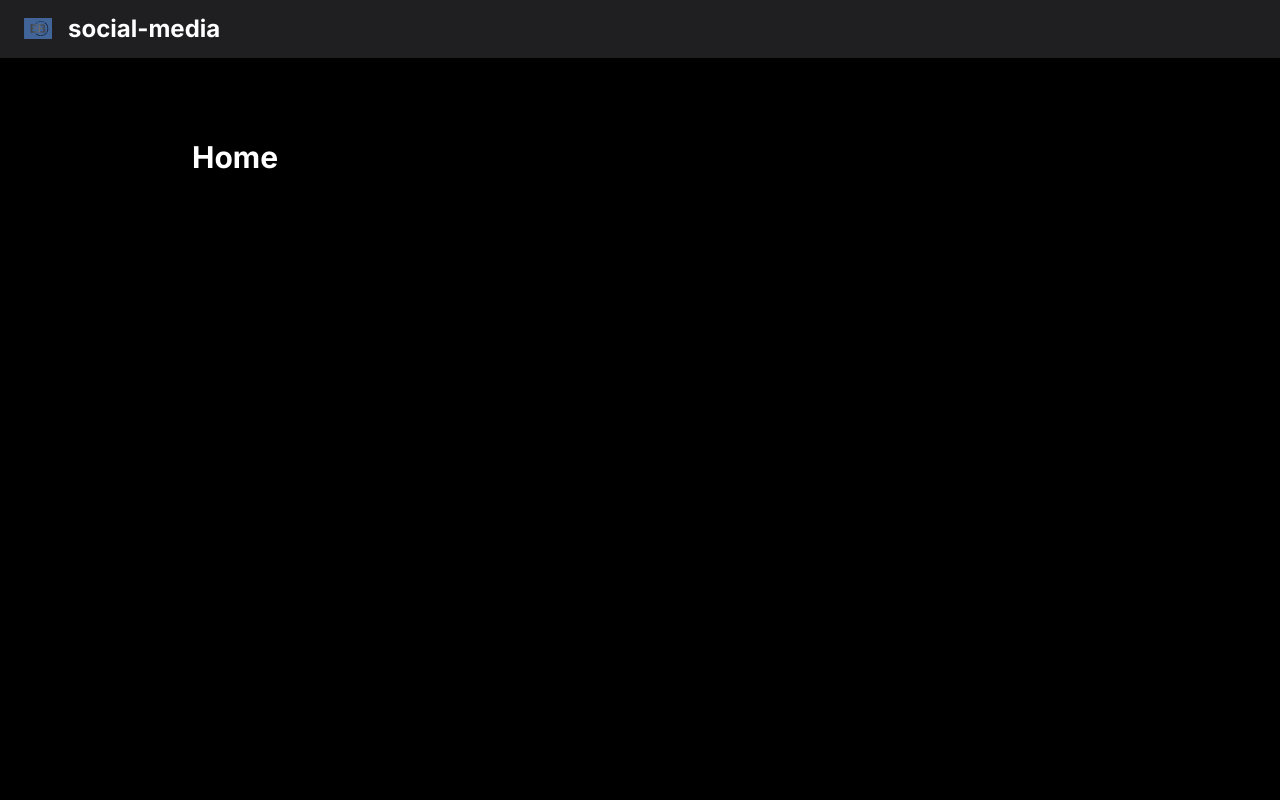
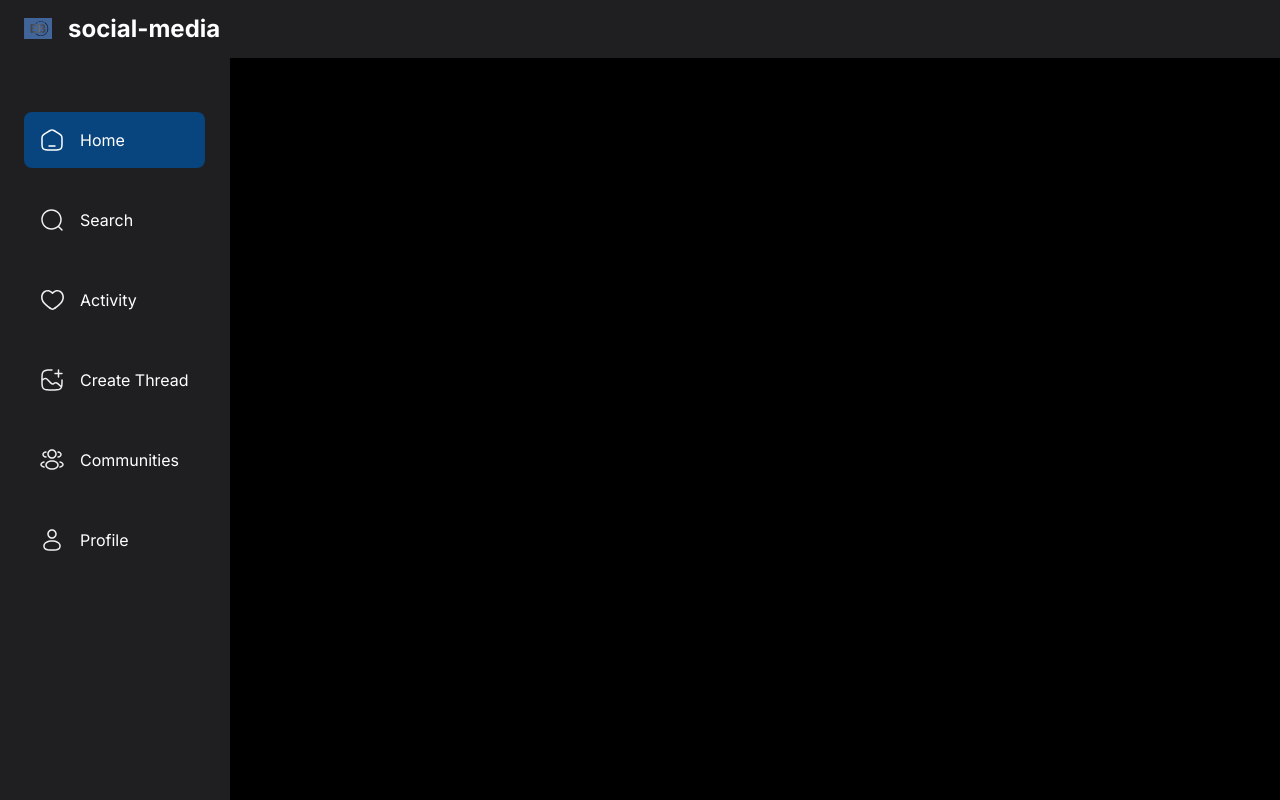
Before and after one commit to itsevanb/social_media, a Next.js app: page / in a window 1280 px wide. Shown: the top 800 px of the page. Built offline with nearby package versions, Linux system fonts and the light colour scheme; no server answers.

Commit message:
leftside bar is complete

```diff
--- a/app/globals.css
+++ b/app/globals.css
@@ -75,7 +75,7 @@
   }
 
   .leftsidebar {
-    @apply sticky left-0 top-0 z-20 flex h-screen w-fit flex-col justify-between overflow-auto border-r border-r-dark-4 bg-dark-2 pb-5 pt-28 max-md:hidden;
+    @apply sticky left-0 top-0 z-20 flex h-screen w-fit flex-col justify-between overflow-auto border-r border-r-dark-4 bg-dark-4 pb-5 pt-28 max-md:hidden;
   }
 
   .leftsidebar_link {
--- a/components/shared/LeftSidebar.tsx
+++ b/components/shared/LeftSidebar.tsx
@@ -1,5 +1,60 @@
+"use client"
+
+import {sidebarLinks} from "@/constants"
+import { SignOutButton, SignedIn } from "@clerk/nextjs";
+import Image from "next/image";
+import Link from "next/link";
+import { usePathname, useRouter } from 'next/navigation';
+
 function LeftSidebar () {
-    return <h1>LeftSidebar</h1>
+    const router = useRouter();
+    const pathname = usePathname();
+    return (
+        <section className="custom-scrollbar leftsidebar">
+            <div className="flex w-full flex-1 flex-col gap-6 px-6">
+                {sidebarLinks.map((link) => {
+                    const isActive = (pathname.includes(link.route) && link.route.length > 1) || pathname === link.route;
+
+                    return(
+                        <div>
+                            <Link
+                            href={link.route}
+                            key={link.label}
+                            className={`leftsidebar_link ${isActive && 'bg-primary-500'}`}
+                            >
+                                <Image
+                                src={link.imgURL}
+                                alt={link.label}
+                                width={24}
+                                height={24}
+                                />
+                                <p className="text-light-1 max-lg:hidden">
+                                {link.label}
+                                </p>
+                        </Link>
+                    </div>
+                )}
+            )}
+            </div>
+            <div className="mt-10 px-6">
+            <SignedIn>
+                    <SignOutButton signOutCallback={() => router.push('/sign-in')}>
+                        <div className="flex cursor-pointer gap-4 p-4">
+                            <Image
+                            src="/assets/logout.svg"
+                            alt="logout"
+                            width={24}
+                            height={24}
+                            />
+                            <p className="text-light-2 max-lg:hidden">
+                                Logout
+                            </p>
+                        </div>
+                    </SignOutButton>
+                </SignedIn>
+            </div>
+        </section>
+    )
 }
 
 export default LeftSidebar;
--- /dev/null
+++ b/constants/index.js
@@ -0,0 +1,44 @@
+export const sidebarLinks = [
+    {
+      imgURL: "/assets/home.svg",
+      route: "/",
+      label: "Home",
+    },
+    {
+      imgURL: "/assets/search.svg",
+      route: "/search",
+      label: "Search",
+    },
+    {
+      imgURL: "/assets/heart.svg",
+      route: "/activity",
+      label: "Activity",
+    },
+    {
+      imgURL: "/assets/create.svg",
+      route: "/create-thread",
+      label: "Create Thread",
+    },
+    {
+      imgURL: "/assets/community.svg",
+      route: "/communities",
+      label: "Communities",
+    },
+    {
+      imgURL: "/assets/user.svg",
+      route: "/profile",
+      label: "Profile",
+    },
+  ];
+
+  export const profileTabs = [
+    { value: "threads", label: "Threads", icon: "/assets/reply.svg" },
+    { value: "replies", label: "Replies", icon: "/assets/members.svg" },
+    { value: "tagged", label: "Tagged", icon: "/assets/tag.svg" },
+  ];
+
+  export const communityTabs = [
+    { value: "threads", label: "Threads", icon: "/assets/reply.svg" },
+    { value: "members", label: "Members", icon: "/assets/members.svg" },
+    { value: "requests", label: "Requests", icon: "/assets/request.svg" },
+  ];
--- a/package.json
+++ b/package.json
@@ -10,6 +10,7 @@
   },
   "dependencies": {
     "@clerk/nextjs": "^4.23.5",
+    "@tailwindcss/forms": "^0.5.6",
     "@types/node": "20.6.2",
     "@types/react": "18.2.22",
     "@types/react-dom": "18.2.7",
--- a/tailwind.config.ts
+++ b/tailwind.config.ts
@@ -173,7 +173,7 @@ module.exports = {
     },
     extend: {
       colors: {
-        "primary-500": "#877EFF",
+        "primary-500": "#08457E",
         "secondary-500": "#FFB620",
         blue: "#0095F6",
         "logout-btn": "#FF5A5A",
```
Also changed, not shown: 1 other file (tests, documents, lock files or other folders).
